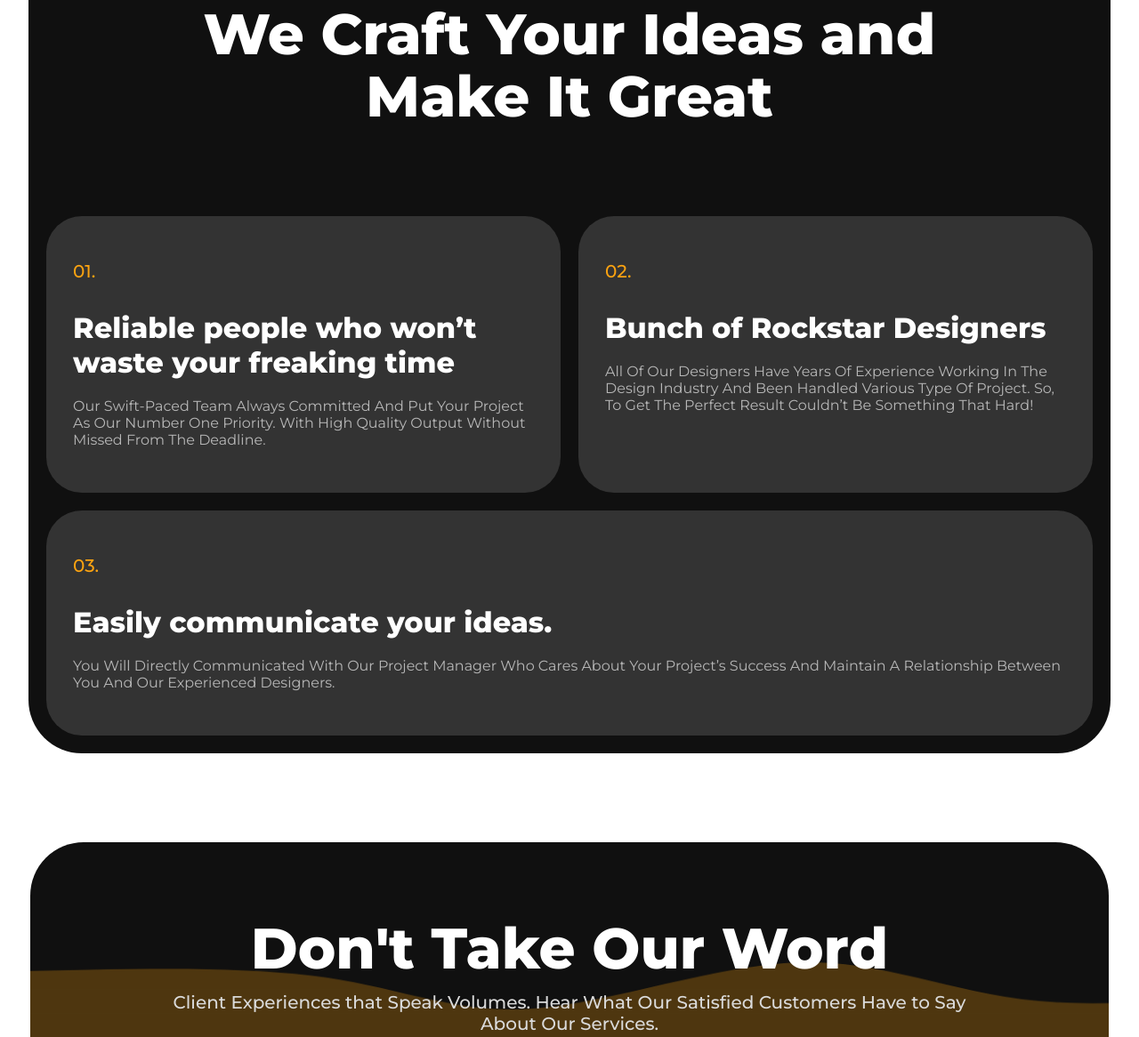
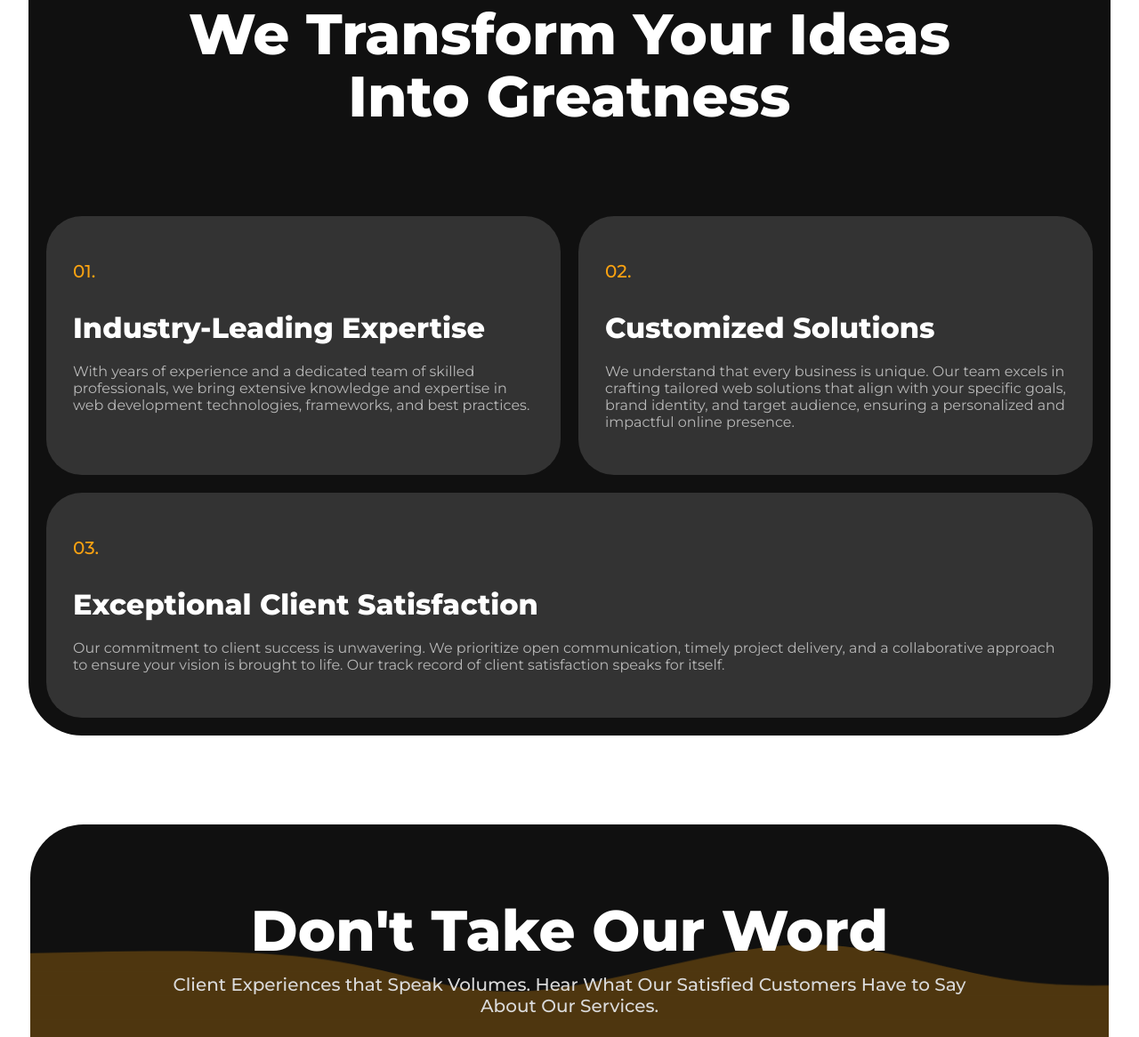
Before and after one commit to rafaijaved/cybros-tech-website, a plain HTML site: page index.html in a window 1280 px wide. Shown: the part 2288-3454 px from the top of the page at 89% size. Drawn offline with Linux system fonts and the light colour scheme.

Commit message:
Update index.html

```diff
--- a/index.html
+++ b/index.html
@@ -102,19 +102,19 @@
       <div class="task-list">
         <div class="task1">
           <p class="numbers">01</p>
-          <p class="tasks">Choose Our Pricing List</p>
+          <p class="tasks">Contact Us!</p>
         </div>
         <div class="task2">
           <p class="numbers">02</p>
-          <p class="tasks">Meet Up With Our Team</p>
+          <p class="tasks">Set Up Meeting With Us</p>
         </div>
         <div class="task3">
           <p class="numbers">03</p>
-          <p class="tasks">Get A Deal</p>
+          <p class="tasks">Finalize The Deal</p>
         </div>
         <div class="task4">
           <p class="numbers">04</p>
-          <p class="tasks">Create Your Task</p>
+          <p class="tasks">We Create Your Task</p>
         </div>
         <div class="task5">
           <p class="numbers">05</p>
@@ -204,35 +204,29 @@
     <div class="why-us-section" id="why-us">
       <div class="why-us-border">
         <p class="why-us-heading">Why Us</p>
-        <h3>We Craft Your Ideas and Make It Great</h3>
+        <h3>We Transform Your Ideas Into Greatness</h3>
         <div class="grid-section">
           <div class="grid1">
             <p class="grid-number">01.</p>
             <p class="grid-heading">
-              Reliable people who won’t waste your freaking time
+              Industry-Leading Expertise
             </p>
             <div class="grid-paragraph">
-              Our Swift-Paced Team Always Committed And Put Your Project As Our
-              Number One Priority. With High Quality Output Without Missed From
-              The Deadline.
+              With years of experience and a dedicated team of skilled professionals, we bring extensive knowledge and expertise in web development technologies, frameworks, and best practices.
             </div>
           </div>
           <div class="grid2">
             <p class="grid-number">02.</p>
-            <p class="grid-heading">Bunch of Rockstar Designers</p>
+            <p class="grid-heading">Customized Solutions</p>
             <div class="grid-paragraph">
-              All Of Our Designers Have Years Of Experience Working In The
-              Design Industry And Been Handled Various Type Of Project. So, To
-              Get The Perfect Result Couldn’t Be Something That Hard!
+              We understand that every business is unique. Our team excels in crafting tailored web solutions that align with your specific goals, brand identity, and target audience, ensuring a personalized and impactful online presence.
             </div>
           </div>
           <div class="grid3">
             <p class="grid-number">03.</p>
-            <p class="grid-heading">Easily communicate your ideas.</p>
+            <p class="grid-heading">Exceptional Client Satisfaction</p>
             <div class="grid-paragraph">
-              You Will Directly Communicated With Our Project Manager Who Cares
-              About Your Project’s Success And Maintain A Relationship Between
-              You And Our Experienced Designers.
+              Our commitment to client success is unwavering. We prioritize open communication, timely project delivery, and a collaborative approach to ensure your vision is brought to life. Our track record of client satisfaction speaks for itself.
             </div>
           </div>
         </div>
@@ -344,7 +338,7 @@
     <div class="contact-us-section" id="contact-us">
       <div class="contact-us-border">
         <div class="contact-us-heading">
-          <h4>Do You Have A Question, An Idea, Or A Project That Need To Be Done?</h4>
+          <h4>Have a question or need assistance with your project? Feel free to reach out to us.</h4>
           <a href="contact-us.html" target="_blank"><i class="fa-solid fa-paper-plane fa-2xl fa-black" style="color: #242424;"></i></a>
         </div>
         <div class="contact-us-buttons">
```
